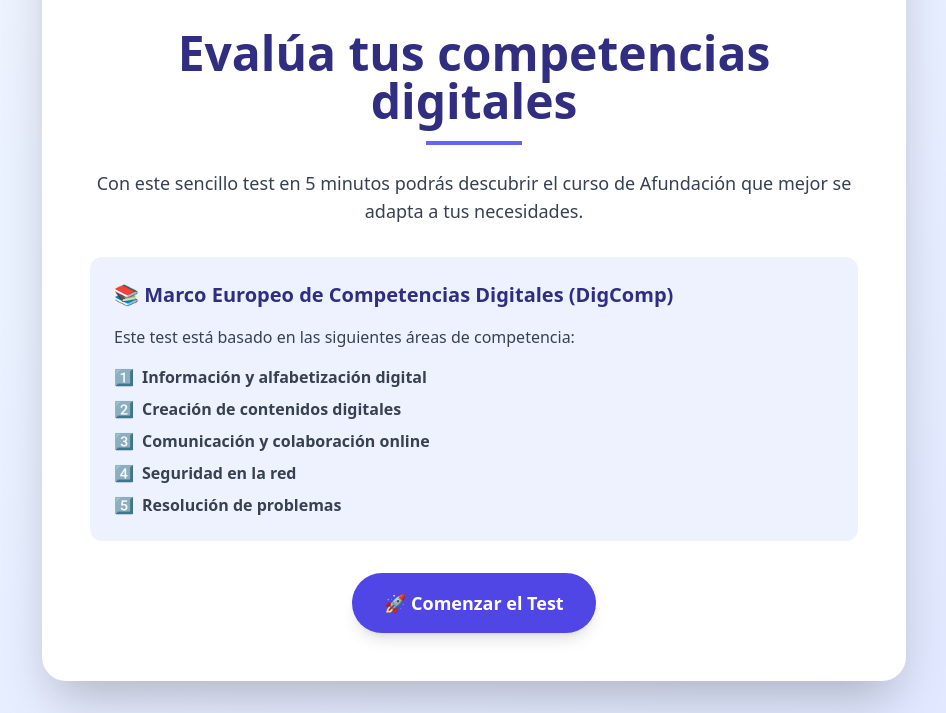
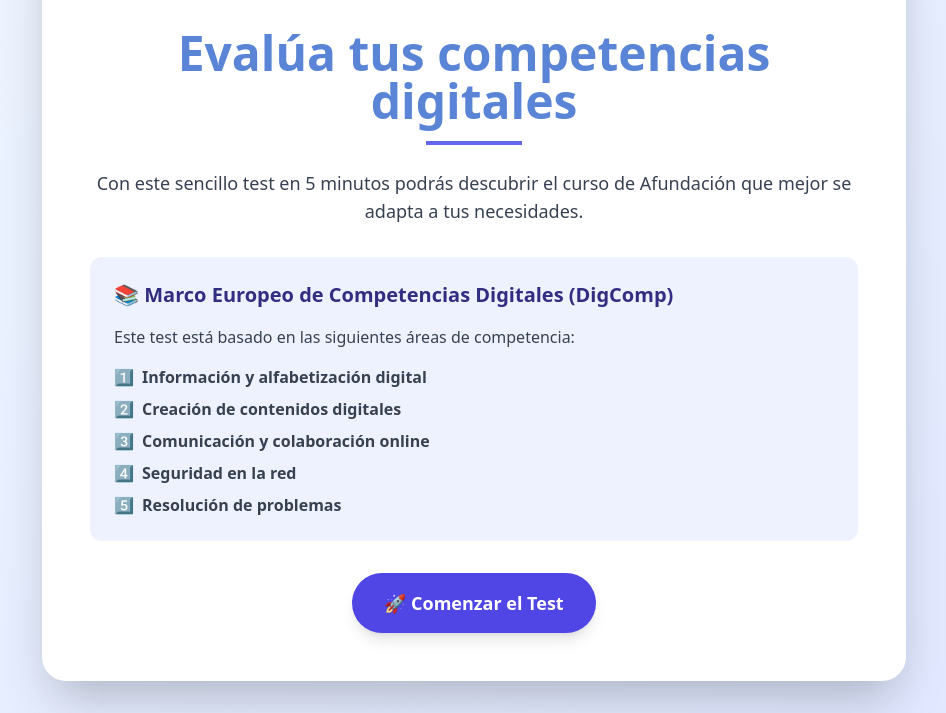
Before and after one commit to afundacionmais60/test-competencias-digitales, a plain HTML site: page index.html in a window 1280 px wide. Shown: the part 163-876 px from the top of the page, without its empty margins (166-1112 px from the left). Drawn offline with nearby package versions, Linux system fonts and the light colour scheme.

Commit message:
Update heading color in index.html
Change the color of the main heading to #5a85d7.

```diff
--- a/index.html
+++ b/index.html
@@ -41,8 +41,8 @@
                 <img src="logo_afundacion_transp.png" alt="Afundación Obra Social ABANCA" class="h-16 md:h-20">
             </div>
             <div class="text-center mb-8">
-                <h1 class="text-4xl md:text-5xl font-bold text-indigo-900 mb-4">
-                    Evalúa tus competencias digitales
+              <h1 class="text-4xl md:text-5xl font-bold mb-4" style="color:#5a85d7;">
+                Evalúa tus competencias digitales
                 </h1>
                 <div class="w-24 h-1 bg-indigo-500 mx-auto mb-6"></div>
                 <p class="text-lg text-gray-700 mb-6">
```
